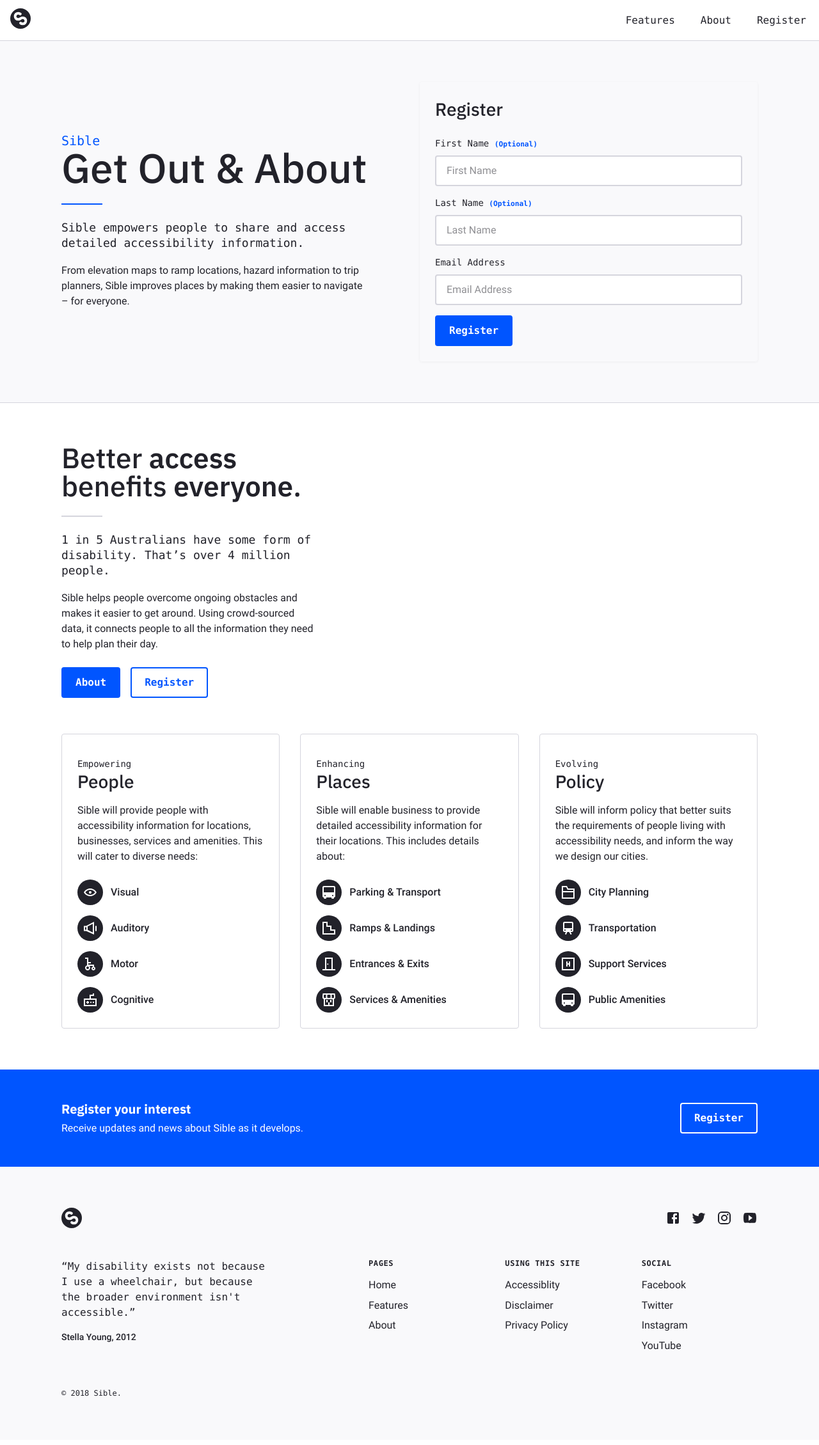
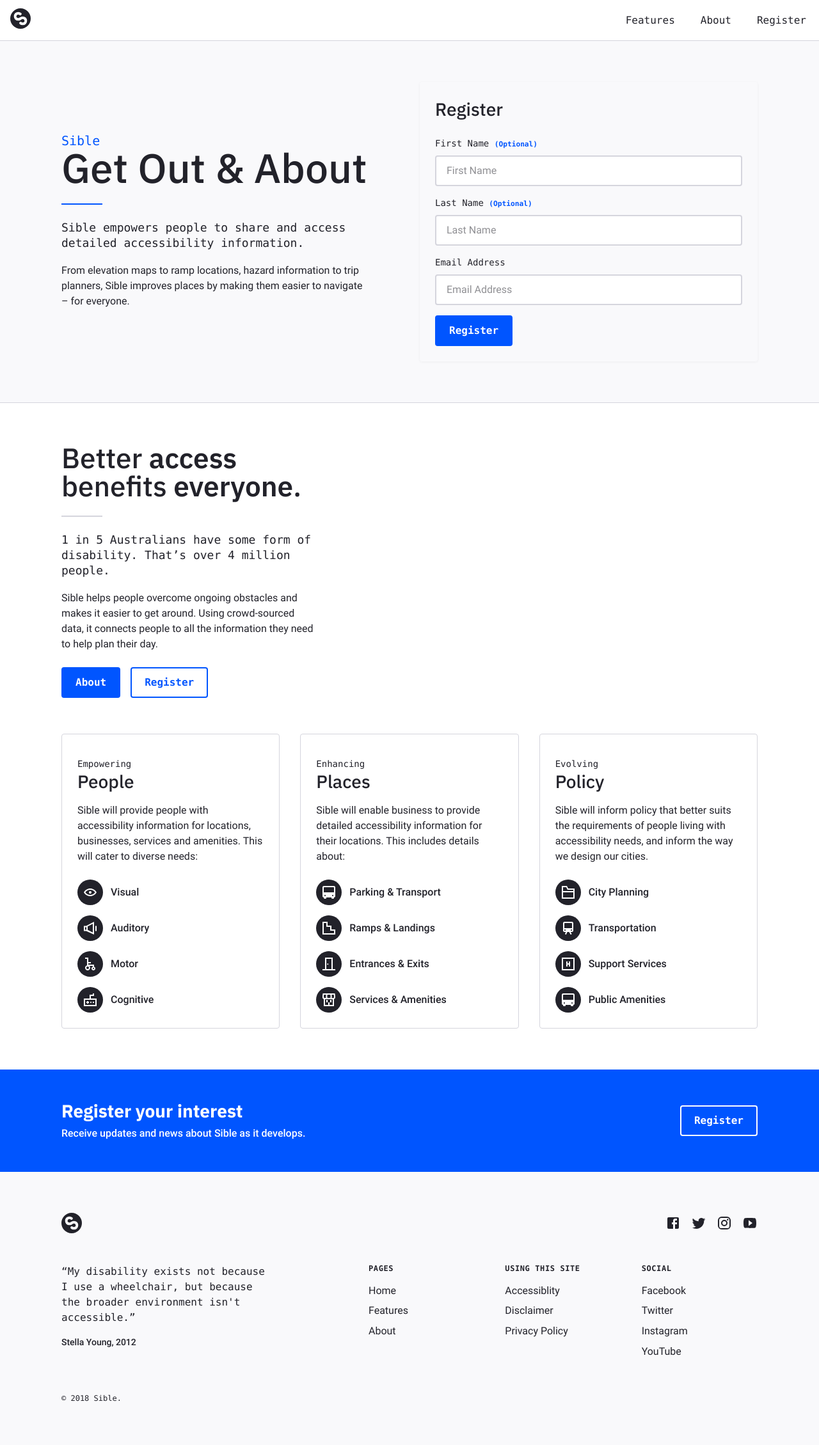
Before and after one commit to scottdejonge/sible.org, a Jekyll site: the page built from pages/index.html, in a window 1280 px wide. Shown: the whole page at 64% size. Built offline with Jekyll 4.4.1, drawn with Linux system fonts in a browser that asks for light colours; some web fonts are replaced.

Commit message:
Register section typography

```diff
--- a/_includes/section/register.html
+++ b/_includes/section/register.html
@@ -3,8 +3,8 @@
     <div class="container">
       <div class="flex align-items-center">
         <div class="flex-auto gutter-right">
-          <h2 class="font-size-xl font-weight-bold margin-vertical-1-4">Register your interest</h2>
-          <p class="margin-vertical-1-4">Receive updates and news about Sible as it develops.</p>
+          <h2 class="title-xs font-weight-bold margin-vertical-1-4">Register your interest</h2>
+          <p class="margin-vertical-1-4 font-weight-medium">Receive updates and news about Sible as it develops.</p>
         </div>
         <div class="flex-none">
           <p>
```
